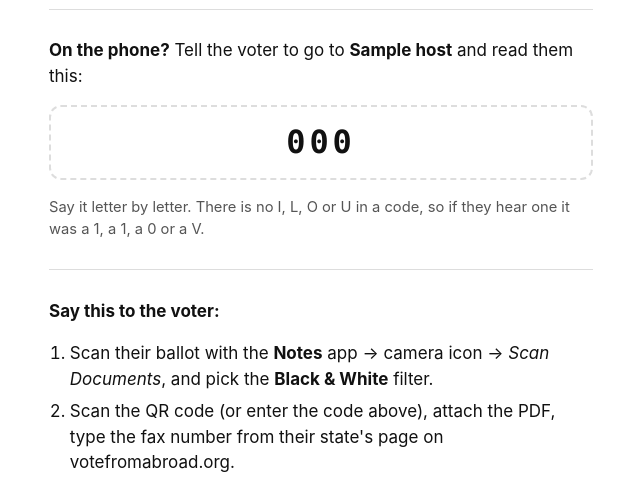
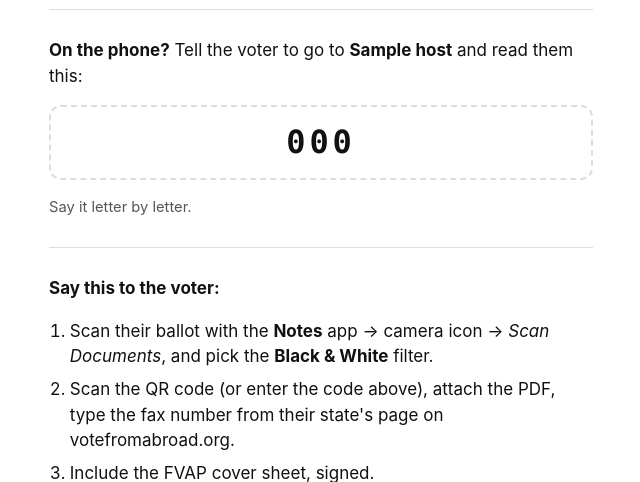
Before and after one commit to maxdunitz/dafax, a Flask app: template templates/mint.html in a window 1280 px wide. Shown: the part 189-671 px from the top of the page, without its empty margins (319-959 px from the left). Run offline with Flask 3, Linux system fonts and the light colour scheme; the template is opened without the code that fills it: most values are stand-ins (such as "Sample title", 1, 10 or a date in 2020).

Commit message:
Drop the code-alphabet note from the mint page
It explained that a code never contains I, L, O or U and what to do if the
voter hears one, which reads as gibberish to the volunteer doing the
reading -- they are looking at a clear screen and will never type those
characters themselves. The input side already maps I/L to 1 and O to 0
silently, which is where that handling belongs.

Co-Authored-By: Claude Opus 5 <noreply@anthropic.com>

```diff
--- a/templates/mint.html
+++ b/templates/mint.html
@@ -11,8 +11,7 @@ Reload this page for each new voter.</p>
 <p><strong>On the phone?</strong> Tell the voter to go to
    <strong>{{ host }}</strong> and read them this:</p>
 <p class="key">{{ code }}</p>
-<p class="muted">Say it letter by letter. There is no I, L, O or U in a code,
-   so if they hear one it was a 1, a 1, a 0 or a V.</p>
+<p class="muted">Say it letter by letter.</p>
 {% else %}
 <p class="err">No phone code could be issued this time &mdash; the QR code
    above still works. Reload to try again.</p>
```
